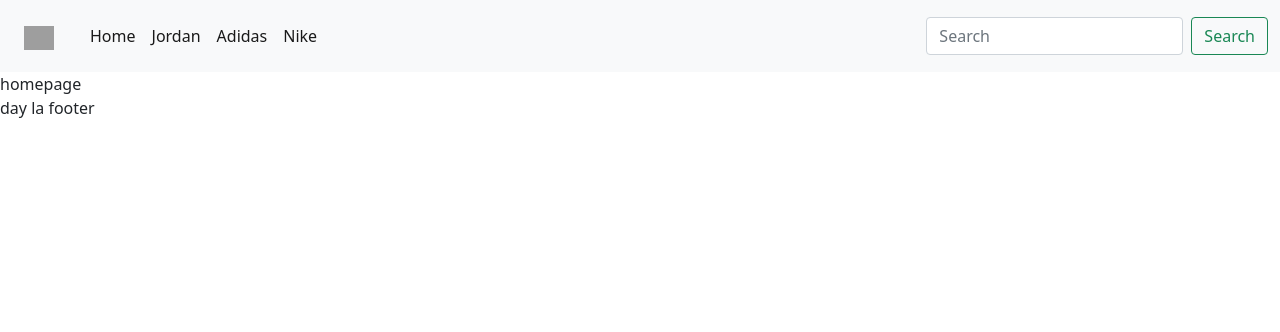
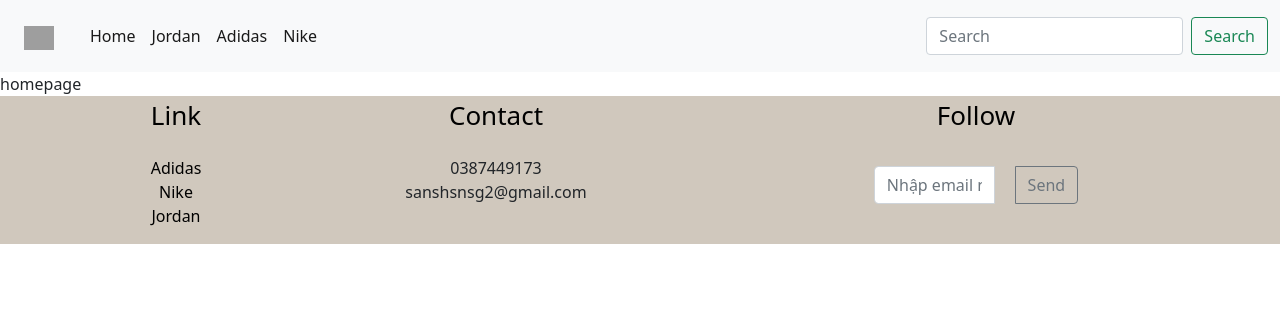
Before and after one commit to MynameisMiaoo/KhoaLuan, a PHP site: page / in a window 1280 px wide. Shown: the top 332 px of the page. Run offline with PHP 8.4, Linux system fonts and the light colour scheme; grey boxes are pictures that could not be loaded.

Commit message:
header and footer

```diff
--- a/mvc/controllers/category.php
+++ b/mvc/controllers/category.php
@@ -15,7 +15,7 @@ class category extends controller{
             "text" => "NIKEPAGE"
     ]);
     }
-    function JOKDAN(){
+    function JORDAN(){
         $this->view("main",[
             "page"=>"pproduct",
             "text" => "JORDANPAGE"
--- a/mvc/views/block/footer.php
+++ b/mvc/views/block/footer.php
@@ -1,3 +1,55 @@
-<?php
-echo "day la footer";
-?>
+<!DOCTYPE html>
+<html lang="en">
+
+<head>
+    <meta charset="UTF-8">
+    <meta name="viewport" content="width=device-width, initial-scale=1.0">
+    <link href="/Khoaluan/public/css/footer.css" rel="stylesheet">
+    <link href="https://cdn.jsdelivr.net/npm/bootstrap@5.1.3/dist/css/bootstrap.min.css" rel="stylesheet" integrity="sha384-1BmE4kWBq78iYhFldvKuhfTAU6auU8tT94WrHftjDbrCEXSU1oBoqyl2QvZ6jIW3" crossorigin="anonymous">
+    <script src="https://cdn.jsdelivr.net/npm/bootstrap@5.1.3/dist/js/bootstrap.bundle.min.js" integrity="sha384-ka7Sk0Gln4gmtz2MlQnikT1wXgYsOg+OMhuP+IlRH9sENBO0LRn5q+8nbTov4+1p" crossorigin="anonymous"></script>
+</head>
+
+<body>
+    <div class="container-fluid footer">
+        <div class="row">
+            <div class="col-lg-3 col-sm-12">
+                <ul>
+                    <li><label>Link</label></li>
+                    <li>
+                        <div class="line"></div>
+                    </li>
+                    <li><a href="/Khoaluan/category/Adidas" id="link">Adidas</a></li>
+                    <li><a href="/Khoaluan/category/Nike" id="link">Nike</a>
+                    </li>
+                    <li><a href="/Khoaluan/category/Jordan" id="link">Jordan</a></li>
+                </ul>
+            </div>
+            <div class="col-lg-3 col-sm-12">
+                <ul>
+                    <li><label>Contact</label></li>
+                    <li>
+                        <div class="line"></div>
+                    </li>
+                    <li>0387449173</li>
+                    <li>sanshsnsg2@gmail.com</li>
+                </ul>
+            </div>
+            <div class="col-lg-6 col-sm-12">
+                <ul>
+                    <li><label>Follow</label></li>
+                    <li>
+                        <div class="line"></div>
+                    </li>
+                    <li>
+                        <div class="input-group mb-3" id="input">
+                            <input type="text" class="form-control " placeholder="Nhập email nhận thông báo khuyến mãi" aria-label="Your email" aria-describedby="button-addon2">
+                            <button class="btn btn-outline-secondary" id = "button" type="button" id="button-addon2">Send</button>
+                        </div>
+                    </li>
+                </ul>
+            </div>
+        </div>
+    </div>
+</body>
+
+</html>
--- a/mvc/views/block/header.php
+++ b/mvc/views/block/header.php
@@ -24,16 +24,16 @@
             <div class="collapse navbar-collapse" id="navbarSupportedContent">
                 <ul class="navbar-nav me-auto mb-2 mb-lg-0">
                     <li class="nav-item">
-                        <a class="nav-link active" aria-current="page" href="./phome">Home</a>
+                        <a class="nav-link active" aria-current="page" href="/Khoaluan/phome">Home</a>
                     </li>
                     <li class="nav-item">
-                        <a class="nav-link active" aria-current="page" href="./phome">Jordan</a>
+                        <a class="nav-link active" aria-current="page" href="/Khoaluan/category/Jordan">Jordan</a>
                     </li>
                     <li class="nav-item">
-                        <a class="nav-link active" aria-current="page" href="./phome">Adidas</a>
+                        <a class="nav-link active" aria-current="page" href="/Khoaluan/category/Adidas">Adidas</a>
                     </li>
                     <li class="nav-item">
-                        <a class="nav-link active" aria-current="page" href="./phome">Nike</a>
+                        <a class="nav-link active" aria-current="page" href="/Khoaluan/category/Nike">Nike</a>
                     </li>
                 </ul>
                 <form class="d-flex">
--- a/mvc/views/main/main.php
+++ b/mvc/views/main/main.php
@@ -1,17 +1,21 @@
+
 <!DOCTYPE html>
-<html>
-    <div><?php
+<html lang="en">
+<head>
+    <meta charset="UTF-8">
+    <meta name="viewport" content="width=device-width, initial-scale=1.0">
+</head>
+<body>
+<div><?php
     require_once "./mvc/views/block/header.php";
-    // require_once "./mvc/views/block/navbar.php";
 ?>
 </div>
 <div><?php
 require_once "./mvc/views/page/".$data["page"].".php";
 ?>
 </div>
-<div><?php
+<?php
     require_once "./mvc/views/block/footer.php";
 ?>
-</div>
-
+</body>
 </html>
--- a/mvc/views/page/pproduct.php
+++ b/mvc/views/page/pproduct.php
@@ -1,3 +1,4 @@
+
 <?php
 echo $data["text"];
 ?>
--- /dev/null
+++ b/public/css/footer.css
@@ -0,0 +1,40 @@
+ul{
+    justify-content: center;
+    justify-items: center;
+    list-style-type:none;
+}
+li{
+    display: flex;
+    justify-content: center;
+}
+.footer{
+    width: auto;
+    height: auto;
+    background-color: rgb(208, 200, 189);
+}
+.line{
+    width: 50%;
+    border-top: 1px solid black;
+    padding-bottom: 20px;
+    opacity: 0.3;
+}
+label{
+    color: black;
+    font-size: 26px;
+    font-style:unset;
+}
+#link{
+    text-decoration: none;
+    color:black;
+}
+#input{
+    padding-top: 10px;
+    display: flex;
+    width: 60%;
+}
+#button{
+    margin-left: 20px;
+}
+#vocher{
+    font-size: 20px;
+}
```
